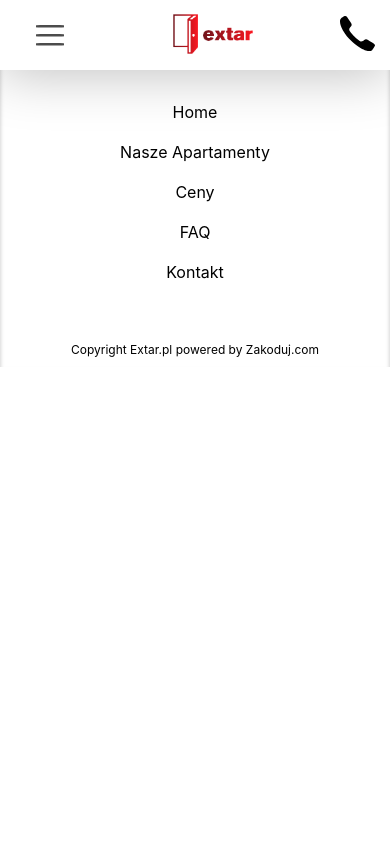
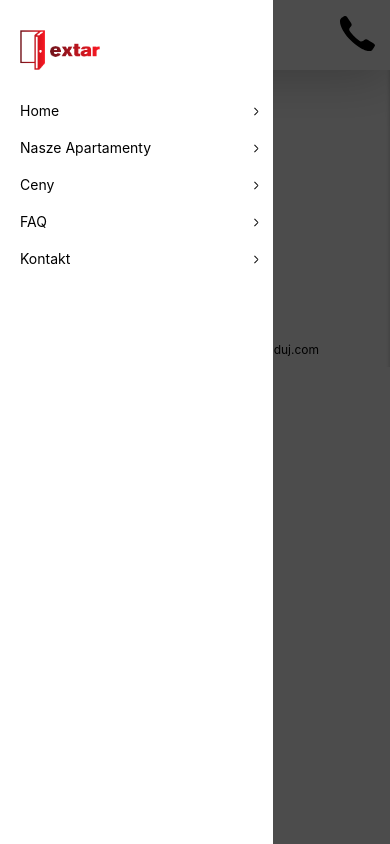
Before and after one commit to frodo33/extar-website, a React (Create React App) app: page /contact in a window 390 px wide. Built offline with nearby package versions, Linux system fonts and the light colour scheme.

Commit message:
styled mobile menu, added new files

```diff
--- a/src/App.js
+++ b/src/App.js
@@ -10,7 +10,7 @@ import { createGlobalStyle } from 'styled-components';
 
 import { Navbar } from 'components/base/Navbar';
 import { Footer } from 'components/Footer';
-import { Home } from 'components/pages/Home';
+import { HomePage } from 'components/pages/HomePage';
 
 const GlobalStyle = createGlobalStyle`
     * {
@@ -44,7 +44,7 @@ function App() {
       <Router>
         <Navbar />
         <Switch>
-          <Route exact path="/" component={Home} />
+          <Route exact path="/" component={HomePage} />
         </Switch>
         <Footer />
       </Router>
--- a/src/components/Footer.js
+++ b/src/components/Footer.js
@@ -3,16 +3,6 @@ import { Link } from 'react-router-dom';
 import styled from 'styled-components/macro';
 
 import { Logo } from 'components/Logo';
-
-const SectionTitle = styled.h1`
-	font-size: 2.4rem;
-	margin: 30px 0;
-	@media screen and (min-width: 768px) {
-		font-size: 3.2rem;
-		margin: 50px 0;
-	}
-`;
-
 
 export const Footer = () => {
 	return (
--- /dev/null
+++ b/src/components/MenuMobile.js
@@ -0,0 +1,89 @@
+import React from 'react';
+import { Link } from 'react-router-dom';
+import styled from 'styled-components/macro';
+
+import { Logo } from 'components/Logo';
+
+export const MenuMobile = () => {
+	return (
+		<Overlay>
+			<MenuMobileWrapper>
+				<Logo />
+				<MenuMobileBox>
+					<li>
+						<Link to='/'>Home</Link>
+					</li>
+					<li>
+						<Link to='/'>Nasze Apartamenty</Link>
+					</li>
+					<li>
+						<Link to='/'>Ceny</Link>
+					</li>
+					<li>
+						<Link to='/'>FAQ</Link>
+					</li>
+					<li>
+						<Link to='/'>Kontakt</Link>
+					</li>
+				</MenuMobileBox>
+			</MenuMobileWrapper>
+		</Overlay>
+	)
+};
+
+const overlayActive = `
+	opacity: 1;
+	pointer-events: auto;
+`;
+const Overlay = styled.div`
+	position: fixed;
+	width: 100%;
+	height: 100%;
+	top: 0;
+	left: 0;
+	background: rgba(0,0,0,0.7);
+	opacity: 0;
+	pointer-events: none;
+	// ${overlayActive}
+`;
+const open = `
+	transform: translate(0,0);
+`;
+const MenuMobileWrapper = styled.div`
+	width: 70%;
+	height: 100%;
+	background: #fff;
+	padding: 30px 20px;
+	transform: translate(-100%,0);
+	transition: .4s ease-in-out;
+	// ${open};
+`;
+const MenuMobileBox = styled.ul`
+	margin: 20px 0;
+	& li {
+		position: relative;
+		width: 100%;
+		font-size: 1.4rem;
+		list-style: none;
+		padding: 10px 0;
+		&:before, &:after {
+			content: '';
+			position: absolute;
+			width: 5px;
+			height: 1px;
+			top: 50%;
+			left: 100%;
+			transform: translate(0,-50%);
+			transform-origin: 100% 50%;
+			background: #000;
+			transform: rotate(45deg)
+		}
+		&:after {
+			transform: rotate(-45deg)
+		}
+		& a {
+			text-decoration: none;
+			color: #000;
+		}
+	}
+`;
--- a/src/components/base/Navbar.js
+++ b/src/components/base/Navbar.js
@@ -4,6 +4,7 @@ import styled from 'styled-components/macro';
 
 import { Logo } from 'components/Logo';
 import { MenuDesktop } from 'components/MenuDesktop';
+import { MenuMobile } from 'components/MenuMobile.js';
 import { Hamburger } from 'components/Hamburger';
 import { NavContact } from 'components/NavContact';
 
@@ -43,13 +44,11 @@ export const Navbar = () => {
 
 				<NavContact />
 				<Hamburger />
+				<MenuMobile />
 			</div>
 		</Nav>
 	)
 }
-
-
-
 const Nav = styled.nav`
 	position: fixed;
 	top: 0;
@@ -58,6 +57,7 @@ const Nav = styled.nav`
 	height: 70px;
 	background: #fff;
 	box-shadow: 0px 4px 54px rgba(0, 0, 0, 0.25);
+	z-index: 999;
 	.container {
 		width: 100%;
 		height: 100%;
--- a/src/components/pages/Home.js
+++ b/src/components/pages/HomePage.js
@@ -6,14 +6,14 @@ import { Benefits } from 'components/sections/Benefits';
 import { Apartments } from 'components/sections/Apartments';
 import { Contact } from 'components/sections/Contact';
 
-export const Home = () => {
+export const HomePage = () => {
 	return (
-		<div>
+		<>
 			<HomeHeader />
 			<AboutUs />
 			<Benefits />
 			<Apartments />
 			<Contact />
-		</div>
+		</>
 	)
 }
```
Also changed, not shown: src/components/pages/asdf.js (deleted, +0 -41 lines), src/components/pages/ApartmentsPage.js (added), src/components/pages/ContactPage.js (added), src/components/pages/FAQPage.js (added), src/components/pages/PricesPage.js (added).
